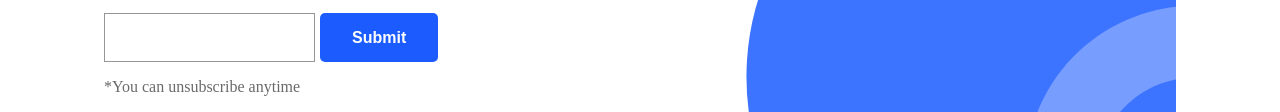
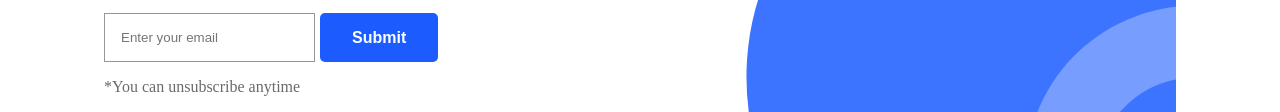
Before and after one commit to spykelionel/skye24blogui, a plain HTML site: page index.html in a window 1280 px wide. Shown: the part 893-1005 px from the top of the page. Drawn offline with Linux system fonts and the light colour scheme.

Commit message:
update placeholder for footer input

```diff
--- a/index.html
+++ b/index.html
@@ -149,7 +149,7 @@
           <p><a href="#" class="default-link">Stay up to date </a></p>
           <h1>Join our Newsletter</h1>
           <div class="flex gap-5">
-            <input class="p-1 b-1" type="text" />
+            <input class="p-1 b-1" type="text" placeholder="Enter your email" />
             <button
               class="btn btn-primary px-2 font-bold text-md"
               type="button"
```
